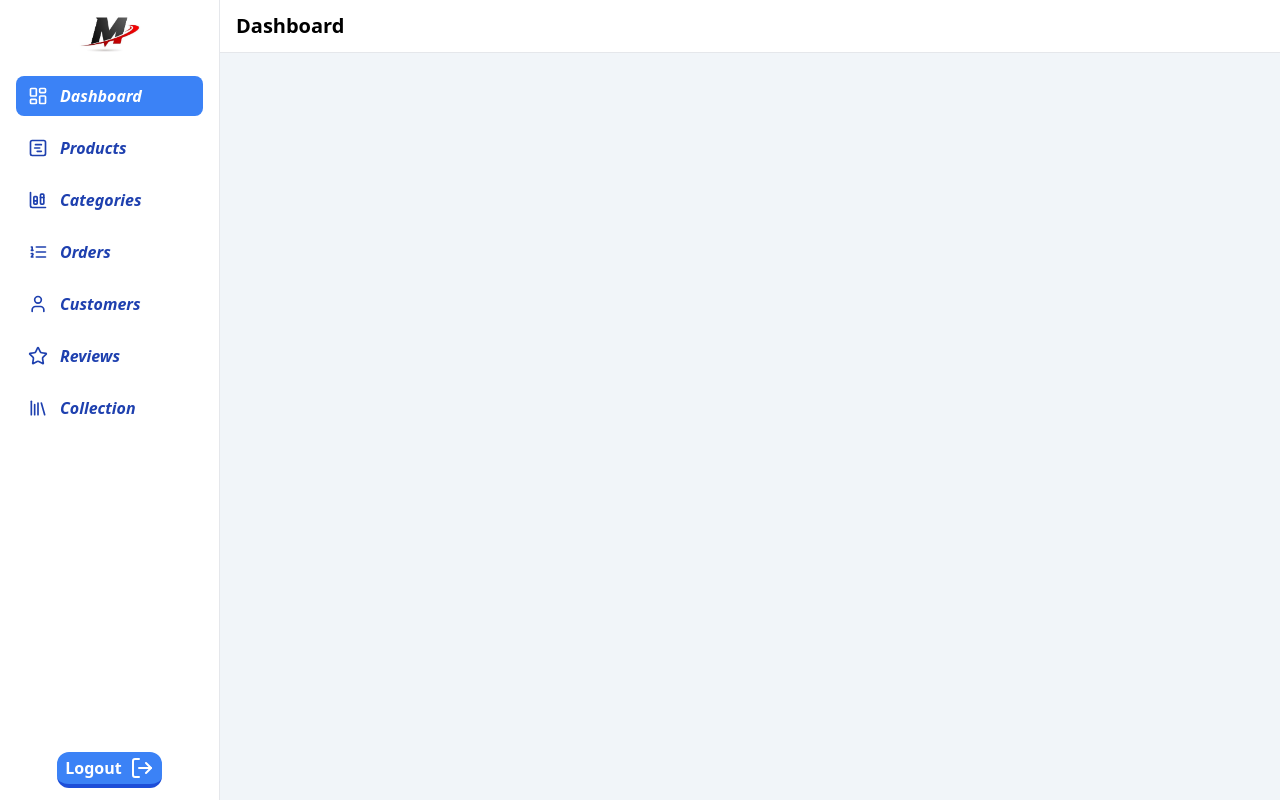
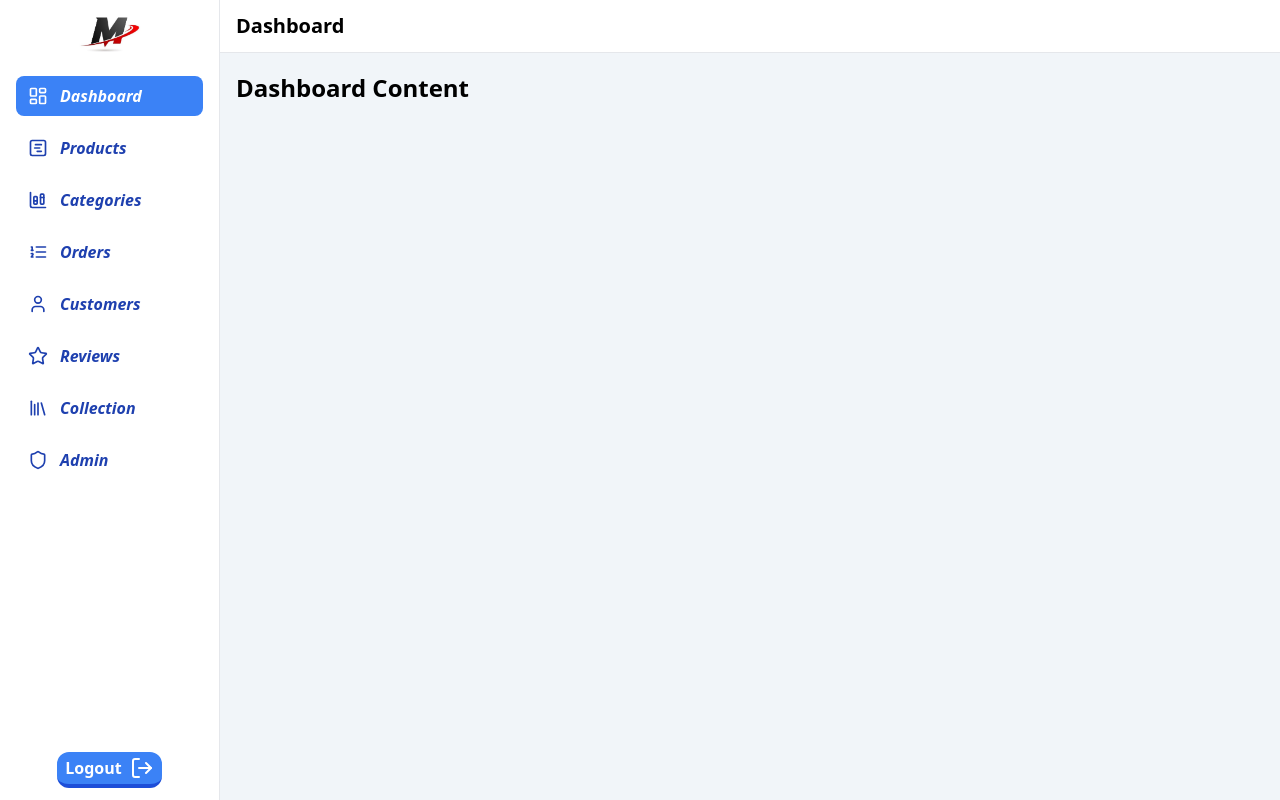
Before and after one commit to bidufpv/Project1, a Next.js app: page /admin in a window 1280 px wide. Built offline with nearby package versions, Linux system fonts and the light colour scheme; no server answers; sample sign-in values are in the browser's storage; what @nextui-org/system would draw is missing.

Commit message:
minor fix

```diff
--- a/app/admin/components/adminLayout.jsx
+++ b/app/admin/components/adminLayout.jsx
@@ -42,26 +42,23 @@ export default function AdminLayout({ children }) {
     setIsOpen(!isOpen);
   };
 
+
   return (
-    <main className="flex relative">
-      {/* Desktop Sidebar */}
+    <main className="relative flex">
       <div className="hidden md:block">
         <Sidebar />
       </div>
-
-      {/* Mobile Sidebar */}
-      <div ref={sideBarRef}
-        className={`fixed md:hidden inset-y-0 left-0 z-50 transform
-        ${isOpen ? "translate-x-0" : "-translate-x-full"}
-        transition-transform duration-300 ease-in-out`}
+      <div
+        ref={sideBarRef}
+        className={`fixed md:hidden ease-in-out transition-all duration-400 z-50
+        ${isOpen ? "translate-x-0" : "-translate-x-[260px]"}
+        `}
       >
         <Sidebar />
       </div>
-
-      {/* Main Content */}
-      <section className="flex-1 flex flex-col min-h-screen">
-        <Header toggleSideBar={toggleSideBar} />
-        <section className="flex-1 bg-slate-100">{children}</section>
+      <section className="flex-1 flex flex-col min-h-screen overflow-hidden">
+        <Header toggleSidebar={toggleSideBar} />
+        <section className="pt-14 flex-1 bg-slate-100">{children}</section>
       </section>
     </main>
   );
--- a/app/admin/components/siderbar.jsx
+++ b/app/admin/components/siderbar.jsx
@@ -11,6 +11,7 @@ User,
 Star,
 Library,
 LogOut,
+Shield,
  } from "lucide-react";
 
 import Link from "next/link";
@@ -54,6 +55,11 @@ const menuList = [
         link: '/admin/collection',
         icon: <Library className="w-5 h-5"/>
     },
+    {
+        name: "Admin",
+        link: '/admin/admins',
+        icon: <Shield className="w-5 h-5" />
+    },
 ];
 
     return (
@@ -74,8 +80,8 @@ const menuList = [
             //async function to handle logout logic
             onClick={async()=>{
                 try {
+
                     //Display a promise toast to show notifications based on the signOut process
-
                     await toast.promise(signOut(auth),{  //signOut(auth) initiates the logout process comes from firebase auth
                          // Error state: Displays an error message if signOut fails
                         error: (e) => e?.message, //Extracts and displays the error message
--- a/app/admin/page.jsx
+++ b/app/admin/page.jsx
@@ -1,6 +1,9 @@
-export default function Page(){
-    return <main>
-        <h1>Dashboard content</h1>
+"use client";
 
-    </main>
+export default function Page() {
+  return (
+    <div className="p-4">
+      <h1 className="text-2xl font-bold">Dashboard Content</h1>
+    </div>
+  );
 }
```
